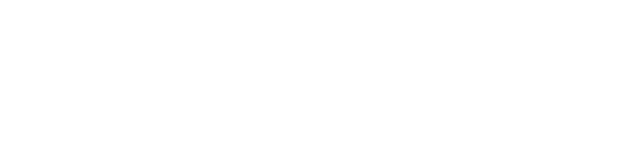
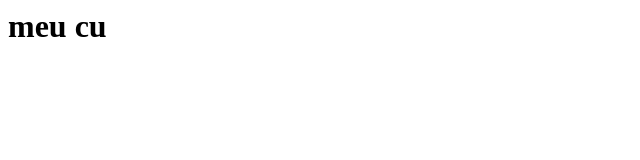
Before and after one commit to pdevs69/onibus, a plain HTML site: page index.html in a window 1280 px wide. Shown: the whole page, without its empty margins (0-640 px from the left). Drawn offline with Linux system fonts and the light colour scheme.

Commit message:
Update index.html

```diff
--- a/index.html
+++ b/index.html
@@ -7,6 +7,6 @@
       <title>Segbus</title>
     </head>
     <body>
-
+      <h1> meu cu </h1>
     </body>
   </html>
```
